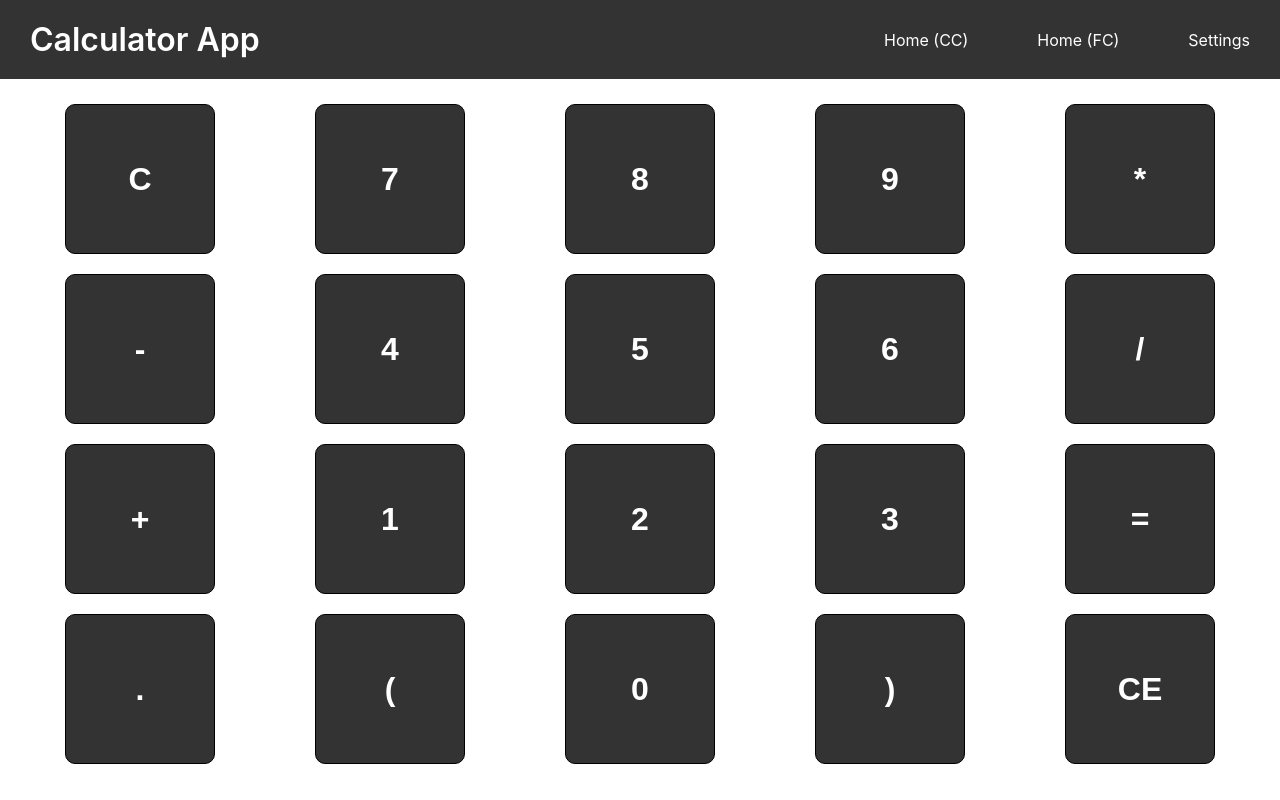
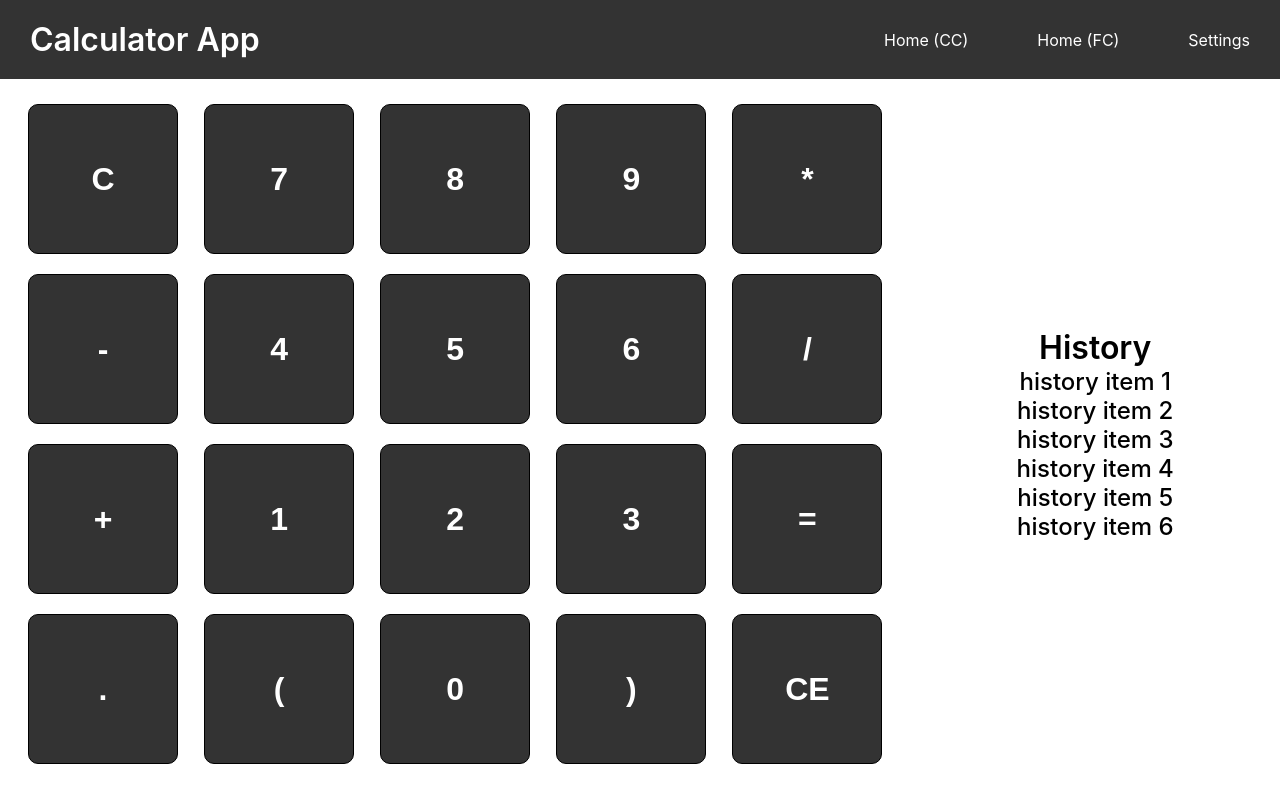
Before and after one commit to LizavetaLeiko/TestTaskCalculator, a React (Create React App) app in the folder calculator/: page / in a window 1280 px wide. Built offline with nearby package versions, Linux system fonts and the light colour scheme.

Commit message:
feat: calculator component

```diff
--- a/calculator/src/App.js
+++ b/calculator/src/App.js
@@ -1,4 +1,5 @@
 import './App.css';
+import { CalculatorFC } from './components/calculator/CalculatorFC';
 import { Header } from './components/header/Header';
 import { KeypadFC } from './components/keypad/KeypadFC';
 
@@ -6,7 +7,7 @@ function App() {
   return (
     <div className="App">
       <Header/>
-      <KeypadFC/>
+      <CalculatorFC/>
     </div>
   );
 }
--- /dev/null
+++ b/calculator/src/components/calculator/CalculatorFC.jsx
@@ -0,0 +1,13 @@
+import { KeypadFC } from '../keypad/KeypadFC'
+import { HistoryFC } from '../history/HistoryFC'
+import {CalcBox} from './calculatorStyles'
+
+export const CalculatorFC = () =>{
+
+  return(
+    <CalcBox>
+      <KeypadFC/>
+      <HistoryFC/>
+    </CalcBox>
+  )
+}
--- /dev/null
+++ b/calculator/src/components/calculator/calculatorStyles.js
@@ -0,0 +1,8 @@
+import styled from "styled-components";
+
+
+export const CalcBox = styled.div`
+  display: flex;
+  justify-content: space-between;
+  align-items: center;
+`
```
Also changed, not shown: calculator/src/components/calculator/CalculatorCC.jsx (added, +16 -0 lines).
